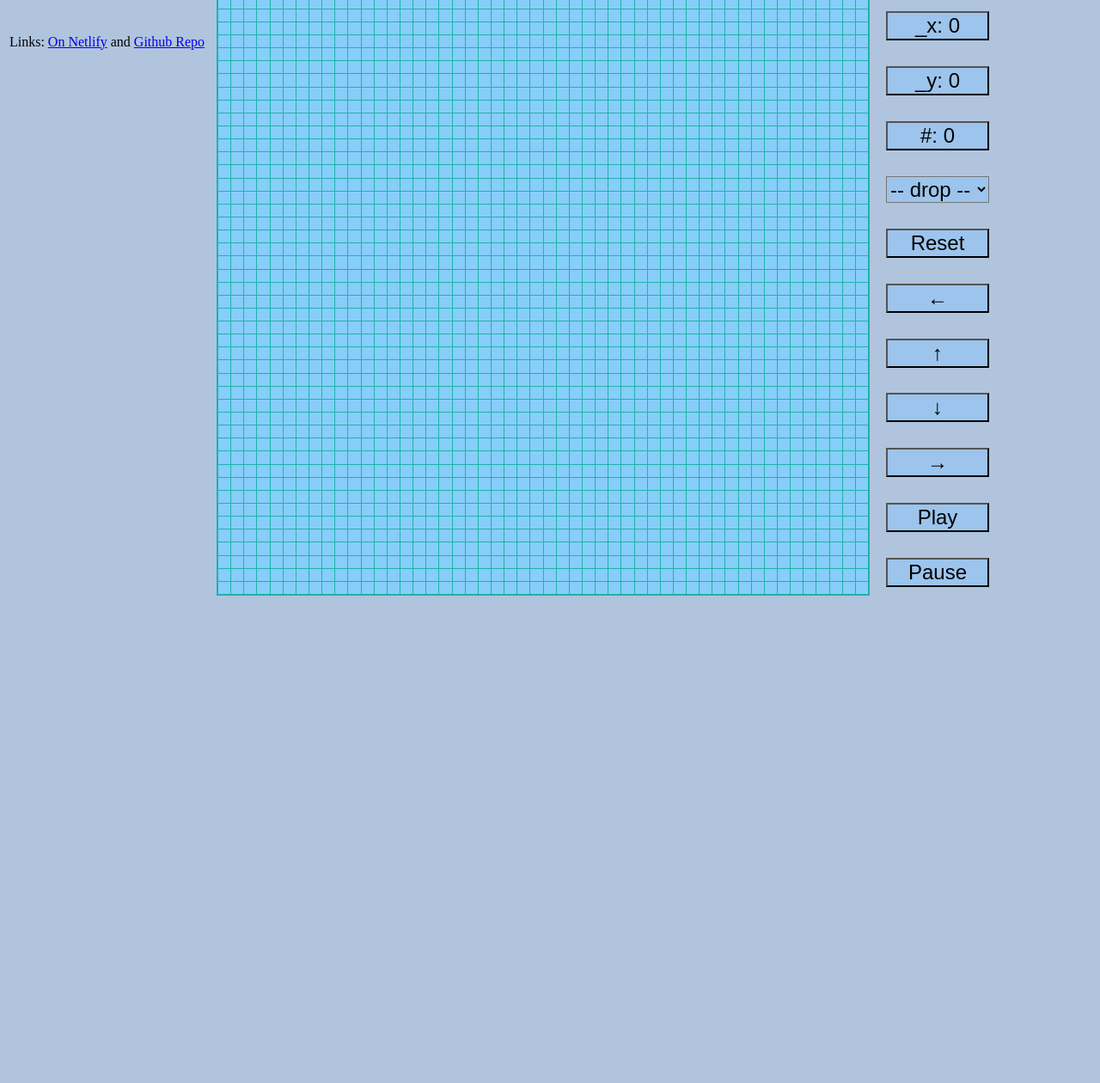
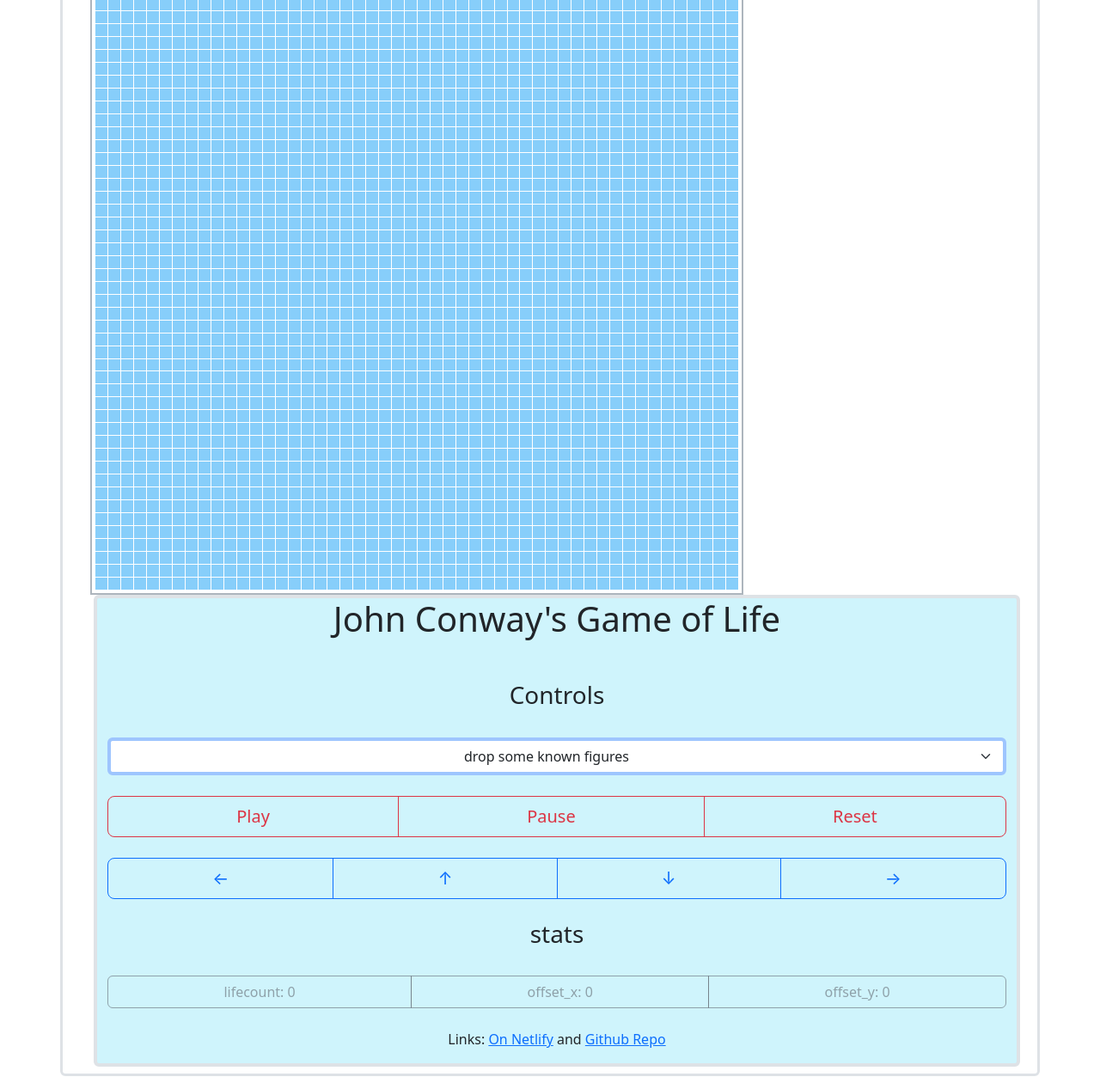
Before and after one commit to georgernstgraf/gameoflife, a website: page index.html in a window 1280 px wide. Shown: the part 87-1347 px from the top of the page at 86% size. Before the commit the page ends 800 px from the top, so only its background shows below. Drawn offline with nearby package versions, Linux system fonts and the light colour scheme; files that its build step writes are made by us from their sources.

Commit message:
bootstrapped

```diff
--- /dev/null
+++ b/css/style.css
@@ -0,0 +1,30 @@
+:root {
+    --sudoku-size: min(95dvh, 95dvw);
+    --controls-size: calc(var(--sudoku-size)/2.5)
+}
+
+#controls {
+    width: var(--controls-size)
+}
+
+#grid {
+    display: grid;
+    width: var(--sudoku-size);
+    /* background: lightseagreen; */
+    aspect-ratio: 1/1;
+    grid-gap: 1px;
+    /* border: 2px solid lightseagreen; */
+}
+
+
+/* styling cell below */
+#grid div {
+    background-color: lightskyblue;
+    transition: background-color 0.2s ease;
+    width: auto;
+    aspect-ratio: 1/1;
+}
+
+#grid div.living {
+    background-color: black;
+}
--- a/index.html
+++ b/index.html
@@ -1,51 +1,124 @@
 <!DOCTYPE html>
 <html lang="en">
-
     <head>
-    <meta charset="UTF-8">
-    <meta name="viewport" content="width=device-width, initial-scale=1.0">
+        <meta charset="UTF-8" />
+        <meta name="viewport" content="width=device-width, initial-scale=1.0" />
         <title>Game of Life</title>
-    <link rel="stylesheet" href="style.css">
-    <script src="component.js"></script>
-    <script src="script.js" defer></script>
+        <link rel="stylesheet" href="css/bootstrap.css" />
+        <link rel="stylesheet" href="css/style.css" />
+        <script src="js/component.js"></script>
+        <script src="js/script.js" defer></script>
     </head>
 
     <body>
-    <header>
-        <h2>
-            John Conway's Game of Life
-        </h2>
-    </header>
-    <main>
+        <div class="container border rounded border-3 my-2">
+            <div class="row m-2">
+                <main class="col">
                     <!-- the actual grid -->
                 </main>
-    <section id="controls">
+                <div
+                    id="controls"
+                    class="col d-flex flex-column ms-3 text-center gap-4 bg-info-subtle border rounded border-4">
+                    <header class="h1 mb-4">John Conway's Game of Life</header>
                     <h3>Controls</h3>
-        <button type="button" id="offset-x">_x: 0</button>
-        <button type="button" id="offset-y">_y: 0</button>
-        <button type="button" id="livecount">#: 0</button>
-        <select name="form" id="form">
-            <option selected>-- drop --</option>
+                    <select
+                        name="form"
+                        class="form-select text-center border-4 border-primary-subtle"
+                        id="form">
+                        <option selected>drop some known figures</option>
                         <option>blinker</option>
                         <option>glider</option>
                         <option>beacon</option>
                         <option>toad</option>
                         <option>pulsar</option>
                     </select>
-        <button type="reset" id="reset">Reset</button>
-        <button type="button" id="left">←</button>
-        <button type="button" id="up">↑</button>
-        <button type="button" id="down">↓</button>
-        <button type="button" id="right">→</button>
-        <button type="button" id="go">Play</button>
-        <button type="button" id="stop">Pause</button>
-    </section>
+                    <div class="btn-group">
+                        <button
+                            type="button"
+                            class="btn btn-outline-danger btn-lg"
+                            id="go">
+                            Play
+                        </button>
+                        <button
+                            type="button"
+                            class="btn btn-outline-danger btn-lg"
+                            id="stop">
+                            Pause
+                        </button>
+                        <button
+                            type="reset"
+                            class="btn btn-outline-danger btn-lg"
+                            id="reset">
+                            Reset
+                        </button>
+                    </div>
+                    <div class="btn-group">
+                        <button
+                            type="button"
+                            class="btn btn-outline-primary btn-lg"
+                            id="left">
+                            ←
+                        </button>
+                        <button
+                            type="button"
+                            class="btn btn-outline-primary btn-lg"
+                            id="up">
+                            ↑
+                        </button>
+                        <button
+                            type="button"
+                            class="btn btn-outline-primary btn-lg"
+                            id="down">
+                            ↓
+                        </button>
+                        <button
+                            type="button"
+                            class="btn btn-outline-primary btn-lg"
+                            id="right">
+                            →
+                        </button>
+                    </div>
+                    <h3>stats</h3>
+                    <div class="btn-group">
+                        <button
+                            disabled
+                            type="button"
+                            class="btn btn-outline-secondary"
+                            id="livecount">
+                            lifecount: 0
+                        </button>
+                        <button
+                            disabled
+                            type="button"
+                            class="btn btn-outline-secondary"
+                            id="offset-x">
+                            offset_x: 0
+                        </button>
+                        <button
+                            disabled
+                            type="button"
+                            class="btn btn-outline-secondary"
+                            id="offset-y">
+                            offset_y: 0
+                        </button>
+                    </div>
+
                     <footer>
-        <p>Links:
-            <a href="https://glistening-churros-76bc03.netlify.app/">On Netlify</a> and
-            <a href="https://github.com/georgernstgraf/gameoflife">Github Repo</a>
+                        <p>
+                            Links:
+                            <a
+                                href="https://glistening-churros-76bc03.netlify.app/"
+                                >On Netlify</a
+                            >
+                            and
+                            <a
+                                href="https://github.com/georgernstgraf/gameoflife"
+                                >Github Repo</a
+                            >
                         </p>
                     </footer>
+                </div>
+            </div>
+        </div>
     </body>
-
 </html>
--- a/script.js
+++ b/js/script.js
@@ -23,19 +23,22 @@
         this.domElement.style.gridTemplateColumns = `repeat(${columns}, 1fr)`;
         this.domElement.style.gridTemplateRows = `repeat(${rows}, 1fr)`;
         this.domElement.id = 'grid';
+        "border border-2 p-1 border-dark-subtle".split(" ").forEach(cls => this.domElement.classList.add(cls));
         this.offset_x = 0;
         this.offset_y = 0;
         this.cells = {}; // {row: {column: cell}}
+        this.elements = new Map();
         // Es werden hier nur mehr die dom Elemente erstellt.
         for (let row = 0; row < rows; row++) {
             for (let column = 0; column < columns; column++) {
                 const cell = document.createElement('div');
-                cell.setAttribute('data-row', row);
-                cell.setAttribute('data-column', column);
                 this.domElement.appendChild(cell);
                 cell.addEventListener('click', (e) => {
                     this.toggleLiving(row, column);
                 });
+                const idx = `${row}/${column}`;
+                cell.id = idx;
+                this.elements.set(idx, cell);
             }
         }
     }
@@ -300,9 +303,7 @@
         ) {
             return;
         }
-        const cell = document.querySelector(
-            `div[data-row="${this.row}"][data-column="${this.column}"]`
-        );
+        const cell = this.grid.elements.get(`${this.row}/${this.column}`);
         if (!cell) {
             return;
         }
--- /dev/null
+++ b/scss/bootstrap.scss
@@ -0,0 +1 @@
+@import '../node_modules/bootstrap/scss/bootstrap';
--- a/style.css
+++ /dev/null
@@ -1,128 +0,0 @@
-/*
-body (grid)
-- header
-- main
-  - div (grid!)
-- section#controls
-- footer
- */
-body {
-    /* quadratic */
-    display: grid;
-    background: lightsteelblue;
-    margin: 0;
-    gap: 3px;
-    margin: 0 auto;
-    /* border: 2px solid darkmagenta; */
-}
-button,
-select {
-    font-size: 1.5em;
-    width: 5em;
-    background: rgb(156, 196, 236);
-}
-main {
-    justify-self: center;
-    align-self: center;
-    width: 100%;
-}
-h2,
-h3,
-footer {
-    text-align: center;
-    margin: 0.5em;
-}
-#grid {
-    display: grid;
-    background: lightseagreen;
-    aspect-ratio: 1/1;
-    grid-gap: 1px;
-    border: 2px solid lightseagreen;
-    margin: 2px auto;
-}
-section#controls {
-    display: flex;
-    justify-content: space-evenly;
-}
-/* styling cell below */
-#grid div {
-    background: lightskyblue;
-    transition: background-color 0.2s ease;
-    width: auto;
-    aspect-ratio: 1/1;
-}
-#grid div.living {
-    background-color: black;
-}
-/* landscape */
-@media screen and (min-aspect-ratio: 125/100) {
-    body {
-        grid-template-columns: 1fr 97vh 1fr;
-        grid-template-rows: 1fr 7fr;
-        /* background: lightsalmon; */
-        margin-top: 0;
-        height: 100vh;
-    }
-    #grid {
-        max-height: 95vh;
-        margin-right: 1em;
-    }
-    main {
-        grid-column: 2;
-        grid-row-start: 1;
-        grid-row-end: 3;
-    }
-    footer {
-        grid-column: 1 / 2;
-        grid-row: 2 / 3;
-    }
-    header {
-        grid-row: 1 / 2;
-        grid-column: 1 / 2;
-    }
-    section#controls {
-        flex-direction: column;
-        align-items: start;
-        grid-column: 3 / 4;
-        grid-row: 1 / 3;
-    }
-}
-/* really small */
-@media screen and (max-aspect-ratio: 85/100) {
-    body {
-        /* background: lightgreen; */
-        margin-top: 0;
-    }
-    section#controls {
-        align-items: center;
-        flex-wrap: wrap;
-    }
-}
-/* mittel */
-@media screen and (min-aspect-ratio: 85/100) and (max-aspect-ratio: 125/100) {
-    body {
-        /* background: lightblue; */
-        margin-top: 0;
-        grid-template-columns: 7fr 1fr;
-        grid-template-rows: 3em auto auto;
-    }
-    header {
-        grid-column: 1 / 3;
-    }
-    main {
-        grid-row: 2/3;
-        grid-column: 1/2;
-        width: min(90%, 90vh);
-    }
-    #grid {
-        max-height: 95vh;
-        margin-right: 1em;
-    }
-    section#controls {
-        grid-column: 2 / 3;
-        grid-row: 2/3;
-        flex-direction: column;
-        /* margin-left: 0; */
-        align-items: start;
-    }
-}
```
Also changed, not shown: package.json (added, +15 -0 lines), js/component.js (renamed from component.js), 3 other files. Lines whose indentation alone changed are shown as unchanged.
